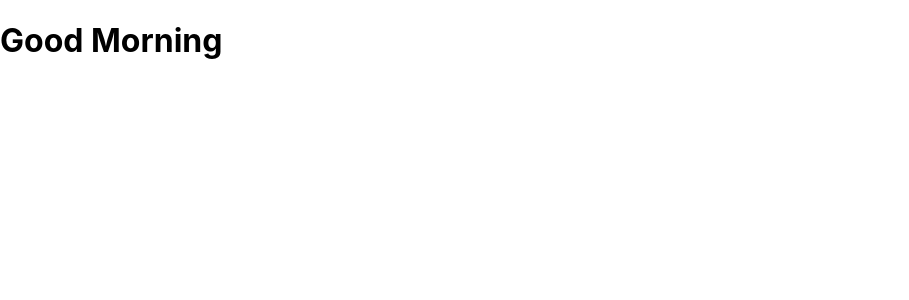
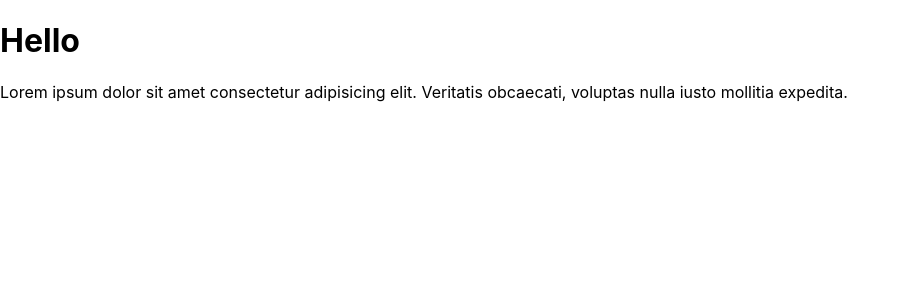
Before and after one commit to ErUmairWaseem/Second-React_App, a React (Create React App) app: page / in a window 1280 px wide. Shown: the top 300 px of the page, without its empty margins (0-909 px from the left). Built offline with nearby package versions, Linux system fonts and the light colour scheme.

Commit message:
multiple para use

```diff
--- a/src/App.js
+++ b/src/App.js
@@ -2,18 +2,15 @@ import logo from "./logo.svg";
 import "./App.css";
 
 function App() {
-  let l1 = <h1>Good Morning</h1>;
-
-  let l2 = (
+  return (
     <>
-      <h1>
-        Good Night
-      </h1>
+      <h1>Hello</h1>
+      <p>
+        Lorem ipsum dolor sit amet consectetur adipisicing elit. Veritatis
+        obcaecati, voluptas nulla iusto mollitia expedita.
+      </p>
     </>
   );
-
-  return false ? l2 : l1;
-
 }
 
 export default App;
```
